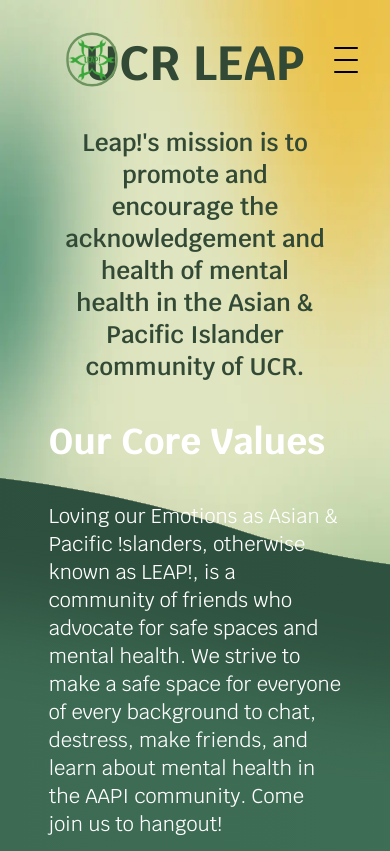
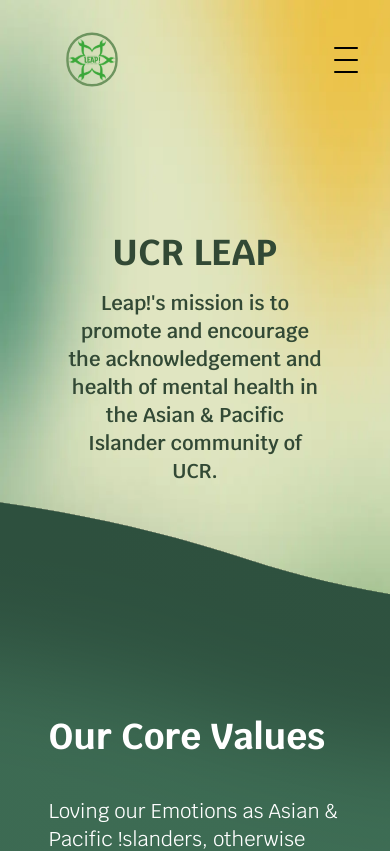
Before and after one commit to acm-ucr/leap-website, a Next.js app: page / in a window 390 px wide. Shown: the top 851 px of the page. Built offline with nearby package versions, Linux system fonts and the light colour scheme.

Commit message:
home responsive pt2

```diff
--- a/src/app/page.tsx
+++ b/src/app/page.tsx
@@ -12,7 +12,7 @@ const Home = () => {
       <Image
         src={valuesBg}
         alt="Background Image"
-        className="absolute top-[240px] -z-20 h-full w-full object-cover md:top-[400px] lg:top-[300px]"
+        className="absolute top-[218px] -z-20 h-full w-full object-cover md:top-[250px] lg:top-[300px] xl:top-[420px]"
       />
       <Header />
       <CoreValues />
--- a/src/components/home/CoreValues.tsx
+++ b/src/components/home/CoreValues.tsx
@@ -2,7 +2,7 @@ import React from "react";
 
 const CoreValues = () => {
   return (
-    <div className="relative flex items-center justify-center">
+    <div className="relative flex items-center justify-center mt-[-15vh] lg:mt-[0]">
       <div className="w-3/4 text-left">
         <h2 className="font-leap text-4xl font-bold text-white sm:text-5xl lg:text-7xl">
           Our Core Values
--- a/src/components/home/Header.tsx
+++ b/src/components/home/Header.tsx
@@ -3,17 +3,17 @@ import Image from "next/image";
 
 const Header = () => {
   return (
-    <div className="relative flex h-[50vh] w-full flex-col items-center justify-center md:h-[75vh] lg:h-[125vh]">
+    <div className="relative flex h-screen w-full flex-col items-center justify-center md:h-[120vh] lg:h-[140vh]">
       <Image
         src={header_bg}
         alt="Home Header"
         className="absolute top-0 -z-30 min-h-screen w-screen object-fill"
       />
-      <div className="flex w-2/3 flex-col items-center justify-center gap-10">
-        <div className="text-center font-leap text-5xl font-bold text-leap-dark-green md:text-6xl lg:text-8xl">
+      <div className="flex w-2/3 flex-col items-center justify-center gap-4 md:gap-10 mt-[-15vh] md:mt-[-30vh] lg:mt-[0] xl:mt-[0]">
+        <div className="text-center font-leap text-4xl font-bold text-leap-dark-green md:text-6xl lg:text-8xl">
           UCR LEAP
         </div>
-        <div className="text-center font-leap text-2xl font-semibold text-leap-dark-green md:text-3xl lg:text-4xl">
+        <div className="text-center font-leap text-xl font-semibold text-leap-dark-green md:text-2xl lg:text-3xl">
           Leap!'s mission is to promote and encourage the acknowledgement and
           health of mental health in the Asian & Pacific Islander community of
           UCR.
```
